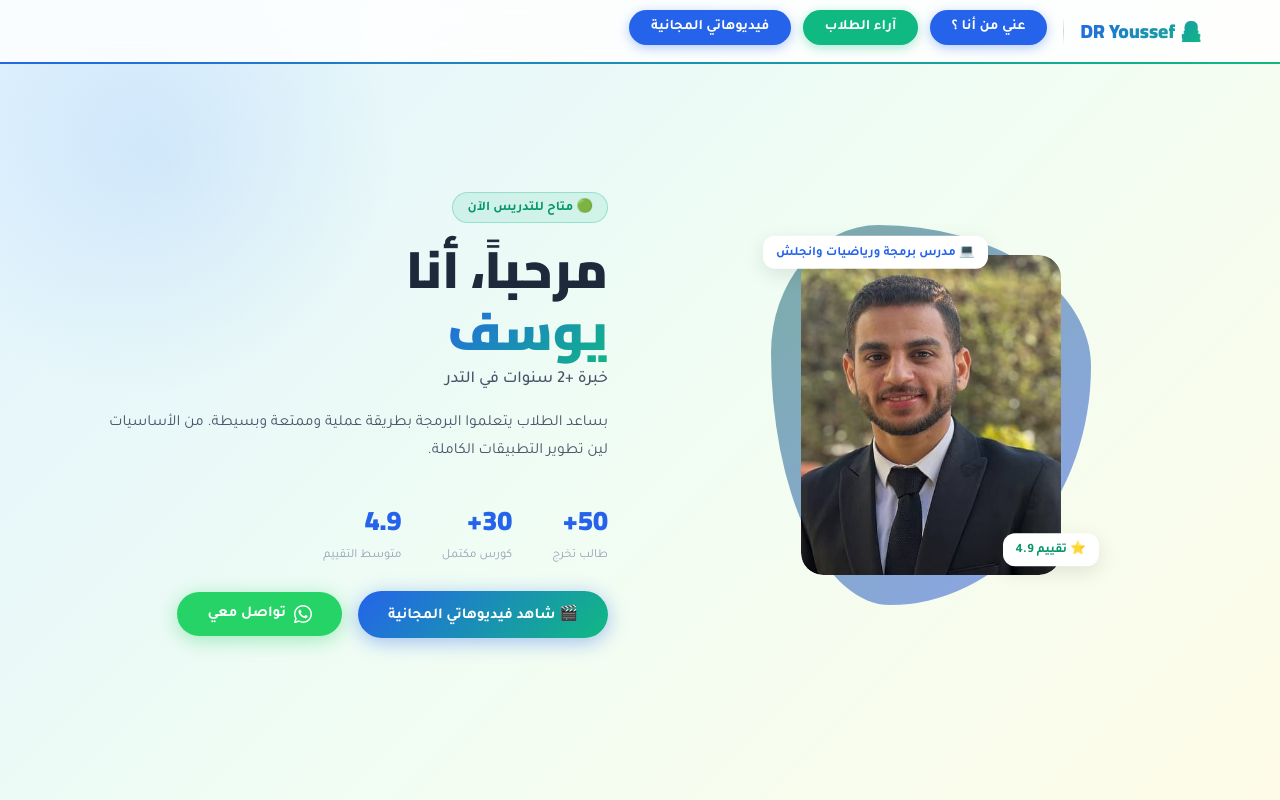
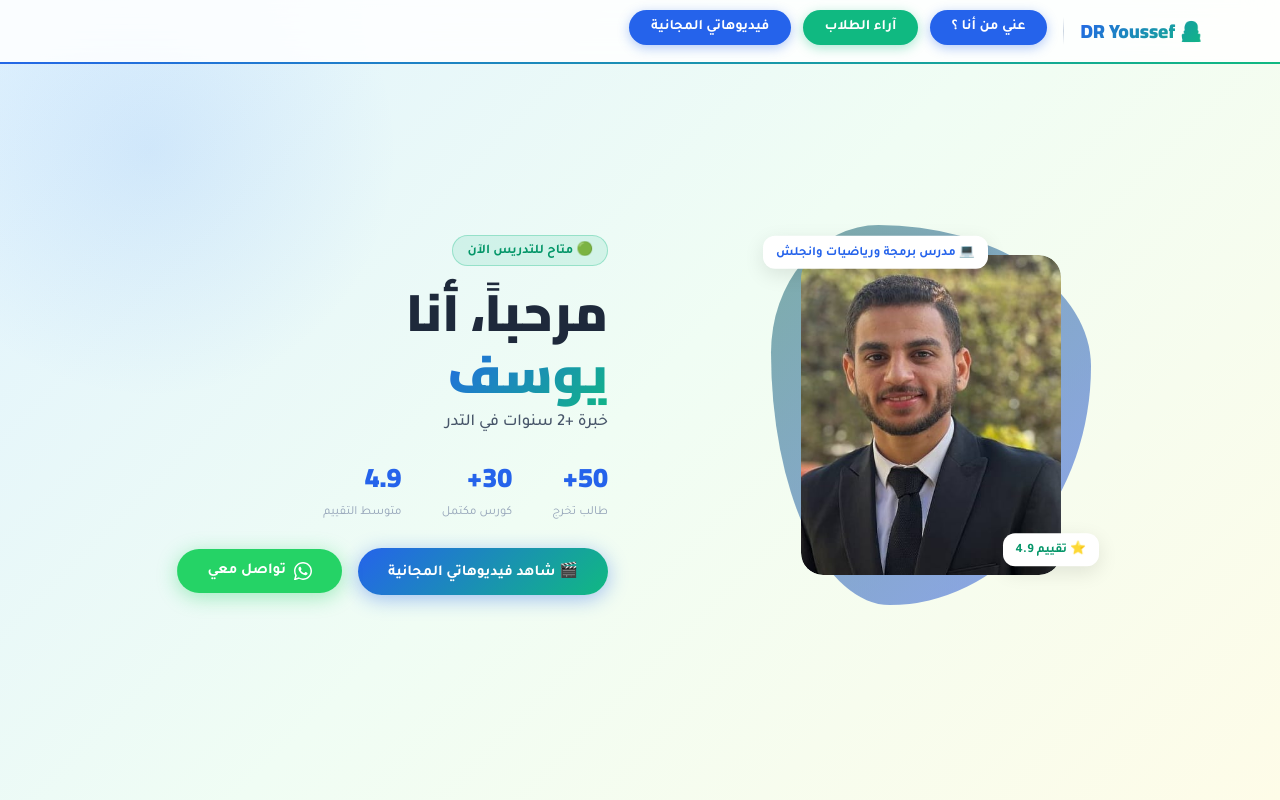
Before and after one commit to Youssefgaber007/education-website, a plain HTML site: page index.html in a window 1280 px wide. Shown: the top 800 px of the page. Drawn offline with nearby package versions, Linux system fonts and the light colour scheme.

```diff
--- a/index.html
+++ b/index.html
@@ -285,7 +285,7 @@
       <div class="badge-online">🟢 متاح للتدريس الآن</div>
       <h1 class="hero-name">مرحباً، أنا<br/><span class="grad">يوسف</span></h1>
       <p class="hero-sub"><span id="typingText"></span><span class="typing-cursor">|</span></p>
-      <p class="hero-bio">بساعد الطلاب يتعلموا البرمجة بطريقة عملية وممتعة وبسيطة. من الأساسيات لين تطوير التطبيقات الكاملة.</p>
+
       <div class="stats">
         <div><div class="stat-n">50+</div><div class="stat-l">طالب تخرج</div></div>
         <div><div class="stat-n">30+</div><div class="stat-l">كورس مكتمل</div></div>
@@ -575,4 +575,5 @@
   })();
 </script>
 </body>
+
 </html>
```
